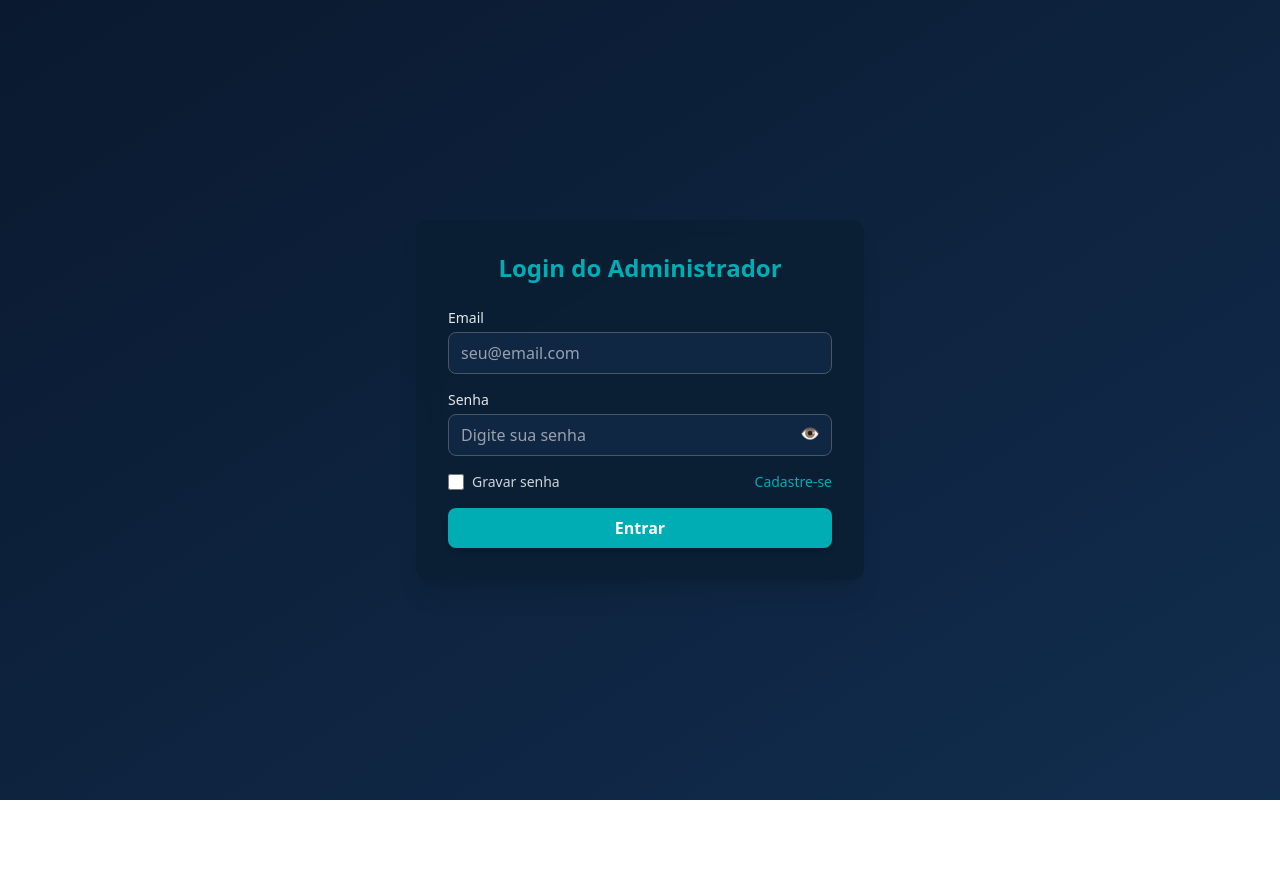
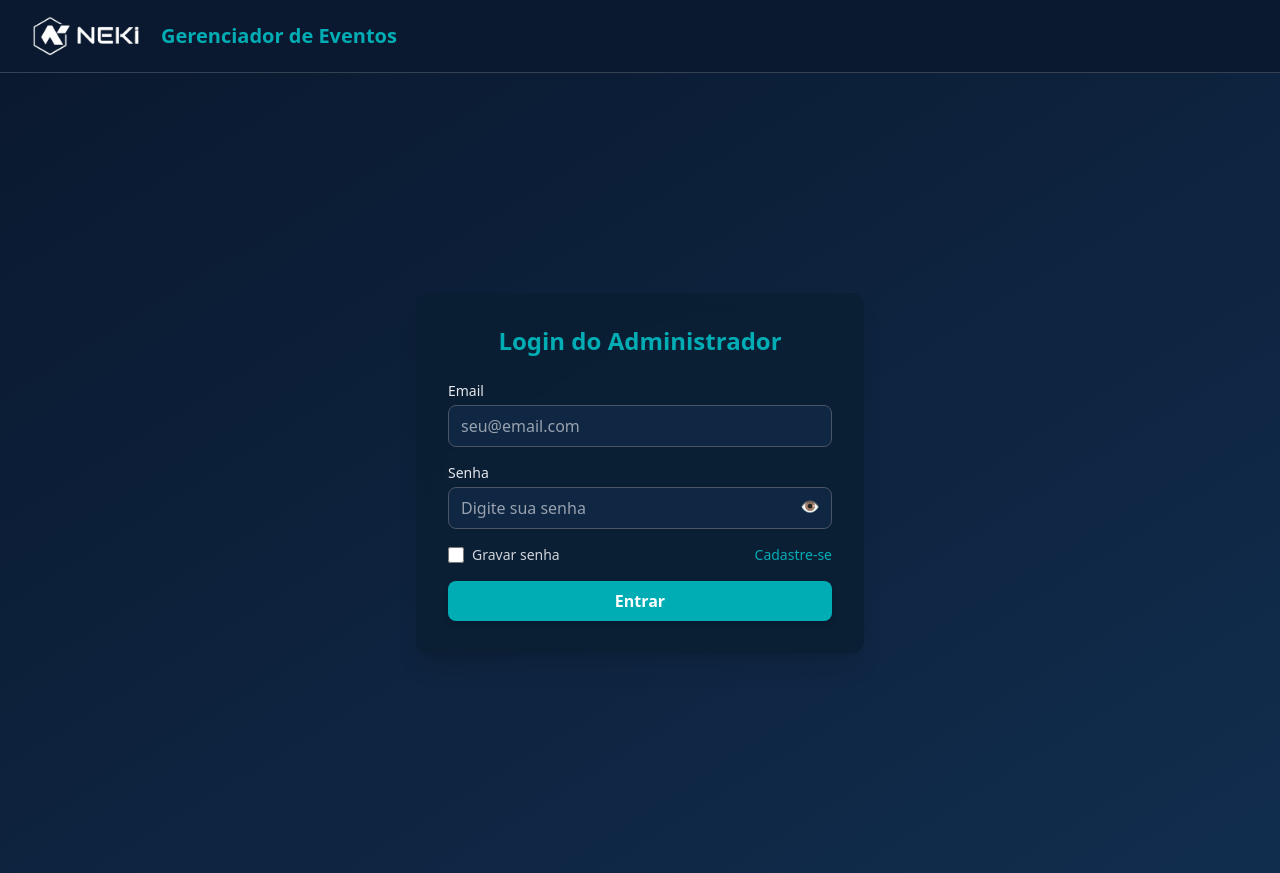
Before and after one commit to vintinls/Eventos-Neki, a React (Vite) app in the folder frontend/React/web/: page /login in a window 1280 px wide. Before the commit the page ends 800 px from the top, so only its background shows below. Built offline with nearby package versions, Linux system fonts and the light colour scheme.

Commit message:
#28 - feat(ui): Criação de  Header simples

```diff
--- /dev/null
+++ b/frontend/React/web/src/components/Header.tsx
@@ -0,0 +1,17 @@
+import logo from '../assets/neki-logo.png'; // ajuste o caminho se necessário
+
+export default function Header() {
+  return (
+    <header className='w-full bg-[#0A192F] border-b border-gray-700 shadow-md'>
+      <div className='mx-auto flex max-w-7xl items-center justify-between px-6 py-4'>
+        {/* Logo + Título */}
+        <div className='flex items-center gap-3'>
+          <img src={logo} alt='Logo Neki' className='h-10 w-auto' />
+          <span className='text-xl font-bold text-[#00ADB5]'>
+            Gerenciador de Eventos
+          </span>
+        </div>
+      </div>
+    </header>
+  );
+}
--- a/frontend/React/web/src/routes/AppRoutes.tsx
+++ b/frontend/React/web/src/routes/AppRoutes.tsx
@@ -1,11 +1,13 @@
 import { BrowserRouter, Routes, Route, Navigate } from 'react-router-dom';
 import Login from '../pages/Login';
 import Register from '../pages/Register';
-import HomeEventos from '../pages/HomeEventos'; // vamos criar já
+import HomeEventos from '../pages/HomeEventos';
+import Header from '../components/Header';
 
 export default function AppRoutes() {
   return (
     <BrowserRouter>
+      <Header /> {/* Header fixo em todas as páginas */}
       <Routes>
         <Route path='/' element={<Navigate to='/login' />} />
         <Route path='/login' element={<Login />} />
```
Also changed, not shown: frontend/React/web/src/assets/neki-logo.png (added).
